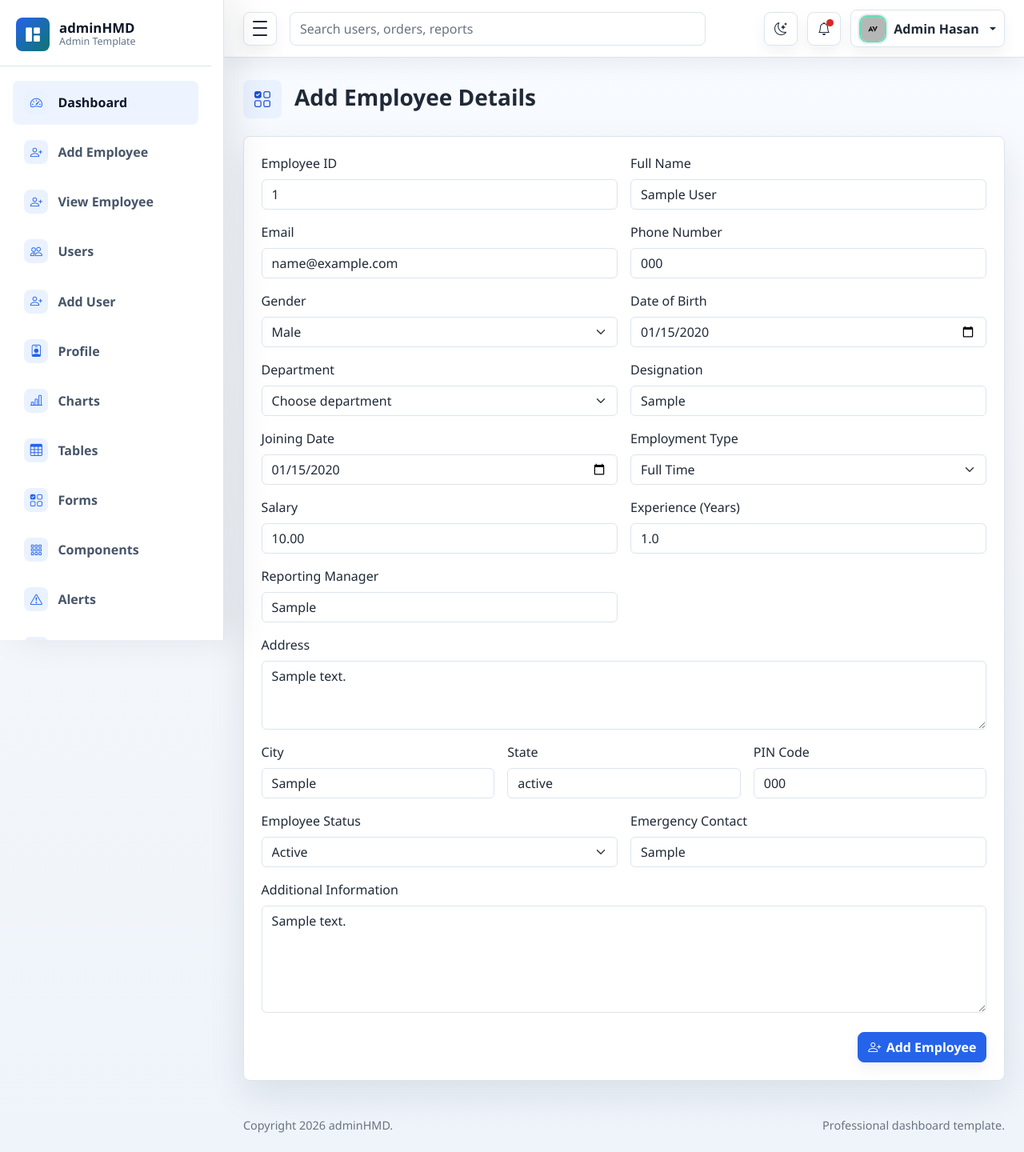
After one commit to NirjalaPagarDeore/Employee-Management-System-Django, a Django app: page /update_employee/1/ in a window 1280 px wide. The commit adds this page. Shown: the whole page at 80% size. Run offline with Django 5.2, Linux system fonts and the light colour scheme; tables that the repository leaves empty hold one stand-in row (values such as "Sample post"); some libraries are stand-ins or nearby versions.

Commit message:
Add employee update and view features

```diff
--- a/employees/urls.py
+++ b/employees/urls.py
@@ -7,5 +7,9 @@ urlpatterns = [
      path("add_employee/", views.add_employee, name="add_employee"),
 
     path("employee_list/", views.employee_list, name="employee_list"),
+    path("delete_employee/<int:id>/", views.delete_employee, name="delete_employee"),
+    path("update_employee/<int:id>/", views.update_employee, name="update_employee"),
+
+    path("view_employee/<int:id>/", views.view_employee, name="view_employee"),
 
 ]
--- a/employees/views.py
+++ b/employees/views.py
@@ -48,3 +48,62 @@ def employee_list(request):
         "employees/employee_list.html",
         {"employees": employees}
     )
+
+
+######  Delete Employee
+def delete_employee(request, id):
+
+    employee = Employee.objects.get(id=id)
+
+    employee.delete()
+
+    return redirect("employee_list")
+
+######  Update Employee
+def update_employee(request, id):
+
+    employee = Employee.objects.get(id=id)
+
+    if request.method == "POST":
+
+        employee.employee_id = request.POST["employee_id"]
+        employee.name = request.POST["name"]
+        employee.email = request.POST["email"]
+        employee.phone = request.POST["phone"]
+        employee.gender = request.POST["gender"]
+        employee.date_of_birth = request.POST["date_of_birth"]
+        employee.department = request.POST["department"]
+        employee.designation = request.POST["designation"]
+        employee.joining_date = request.POST["joining_date"]
+        employee.employment_type = request.POST["employment_type"]
+        employee.salary = request.POST["salary"]
+        employee.experience = request.POST["experience"]
+        employee.manager = request.POST["manager"]
+        employee.address = request.POST["address"]
+        employee.city = request.POST["city"]
+        employee.state = request.POST["state"]
+        employee.pincode = request.POST["pincode"]
+        employee.status = request.POST["status"]
+        employee.emergency_contact = request.POST["emergency_contact"]
+        employee.message = request.POST.get("message", "")
+
+        employee.save()
+
+        return redirect("employee_list")
+
+    return render(
+        request,
+        "employees/update_employee.html",
+        {"employee": employee}
+    )
+
+#####View employee details
+def view_employee(request, id):
+
+    employee = Employee.objects.get(id=id)
+
+    return render(
+        request,
+        "employees/view_employee.html",
+        {"employee": employee}
+    )
--- /dev/null
+++ b/templates/employees/update_employee.html
@@ -0,0 +1,275 @@
+
+{% extends "base.html" %}
+
+{% block content %}
+{% load static %}
+
+        <div class="container-fluid px-3 px-lg-4 py-4">
+          <div class="page-heading">
+            <div class="page-heading-copy">
+              <span class="page-icon"><i class="bi bi-ui-checks-grid" aria-hidden="true"></i></span>
+              <div>
+
+                <h1 class="h3 mb-1">Add Employee Details</h1>
+
+              </div>
+            </div>
+
+          </div>
+
+          <section class="row g-3">
+            <div class="col-12 col-xl-12">
+
+<!-- <form class="panel needs-validation" novalidate> -->
+    <form method="POST" class="panel needs-validation">
+
+    {% csrf_token %}
+    <div class="row g-3">
+
+        <!-- Employee ID -->
+        <div class="col-md-6">
+            <label class="form-label" for="employeeId">Employee ID</label>
+            <input class="form-control" id="employeeId" name="employee_id" value="{{ employee.employee_id }}" type="text" required>
+            <div class="invalid-feedback">
+                Employee ID is required.
+            </div>
+        </div>
+
+        <!-- Full Name -->
+        <div class="col-md-6">
+            <label class="form-label" for="employeeName">Full Name</label>
+            <input class="form-control" id="employeeName" name="name" value="{{ employee.name }}" type="text" required>
+            <div class="invalid-feedback">
+                Full name is required.
+            </div>
+        </div>
+
+        <!-- Email -->
+        <div class="col-md-6">
+            <label class="form-label" for="employeeEmail">Email</label>
+            <input class="form-control" id="employeeEmail" type="email" name="email" value="{{ employee.email }}" required>
+            <div class="invalid-feedback">
+                Valid email is required.
+            </div>
+        </div>
+
+        <!-- Phone -->
+        <div class="col-md-6">
+            <label class="form-label" for="employeePhone">Phone Number</label>
+            <input class="form-control" id="employeePhone" type="tel" name="phone" value="{{ employee.phone }}"
+                   pattern="[0-9]{10}" required>
+            <div class="invalid-feedback">
+                Enter a valid 10-digit phone number.
+            </div>
+        </div>
+
+        <!-- Gender -->
+        <div class="col-md-6">
+            <label class="form-label" for="employeeGender">Gender</label>
+            <select class="form-select" id="employeeGender" name="gender" required>
+                <option value="">Choose gender</option>
+                <option  value="Male"{% if employee.gender == "Male" %}selected{% endif %}>Male</option>
+                <option value="Female"{% if employee.gender == "Female" %}selected{% endif %}>Female</option>
+                <option value="Other" {% if employee.gender == "Other" %}selecte {% endif %}>Other</option>
+            </select>
+            <div class="invalid-feedback">
+                Please select gender.
+            </div>
+        </div>
+
+        <!-- Date of Birth -->
+        <div class="col-md-6">
+            <label class="form-label" for="dateOfBirth">Date of Birth</label>
+          <input class="form-control"
+       id="dateOfBirth"
+       type="date"
+       name="date_of_birth"  value="{{ employee.date_of_birth|date:'Y-m-d' }}"
+       required>
+            <div class="invalid-feedback">
+                Date of birth is required.
+            </div>
+        </div>
+
+        <!-- Department -->
+        <div class="col-md-6">
+            <label class="form-label" for="department">Department</label>
+            <select class="form-select" id="department" name="department" value="{{ employee.department }}" required>
+                <option value="">Choose department</option>
+                <option value="HR"{% if employee.department == "HR" %}selected{% endif %}>HR</option>
+                <option value="IT"{% if employee.department == "IT" %}selected{% endif %}>IT</option>
+                <option value="Finance"{% if employee.department == "Finance" %}selected{% endif %}>Finance</option>
+                <option value="Marketing"{% if employee.department == "Marketing" %}selected{% endif %}>Marketing</option>
+                <option value="Sales"{% if employee.department == "Sales" %}selected{% endif %}>Sales</option>
+                <option value="Operations"{% if employee.department == "Operations" %}selected{% endif %}>Operations</option>
+                <option value="Administration"{% if employee.department == "Administration" %}selected{% endif %}>Administration</option>
+            </select>
+            <div class="invalid-feedback">
+                Please select a department.
+            </div>
+        </div>
+
+        <!-- Designation -->
+        <div class="col-md-6">
+            <label class="form-label" for="designation">Designation</label>
+            <input class="form-control" id="designation" type="text" name="designation" value="{{ employee.designation}}" required>
+            <div class="invalid-feedback">
+                Designation is required.
+            </div>
+        </div>
+
+        <!-- Joining Date -->
+        <div class="col-md-6">
+            <label class="form-label" for="joiningDate">Joining Date</label>
+            <input class="form-control" id="joiningDate" type="date" name="joining_date" value="{{ employee.joining_date|date:'Y-m-d' }}" required>
+            <div class="invalid-feedback">
+                Joining date is required.
+            </div>
+        </div>
+
+        <!-- Employment Type -->
+        <div class="col-md-6">
+            <label class="form-label" for="employmentType">
+                Employment Type
+            </label>
+            <select class="form-select" id="employmentType" name="employment_type" required>
+                <option value="">Choose employment type</option>
+                <option value="Full Time" {% if employee.employment_type == "Full Time" %}selected {% endif %}>Full Time</option>
+                <option value="Part Time" {% if employee.employment_type == "Part Time" %}selected {% endif %}>Part Time</option>
+                <option value="Contract" {% if employee.employment_type == "Contract" %}selected {% endif %}>Contract</option>
+                <option value="Intern" {% if employee.employment_type == "Intern" %}selected {% endif %}>Intern</option>
+
+                <option value="Freelancer">Freelancer</option>
+            </select>
+            <div class="invalid-feedback">
+                Please select employment type.
+            </div>
+        </div>
+
+        <!-- Salary -->
+        <div class="col-md-6">
+            <label class="form-label" for="salary">Salary</label>
+            <input class="form-control" id="salary" type="number" name="salary" value="{{ employee.salary }}"
+                   min="1" required>
+            <div class="invalid-feedback">
+                Enter a valid salary.
+            </div>
+        </div>
+
+        <!-- Experience -->
+        <div class="col-md-6">
+            <label class="form-label" for="experience">
+                Experience (Years)
+            </label>
+            <input class="form-control" id="experience" type="number" name="experience" value="{{ employee.experience }}"
+                   min="0" step="0.1" required>
+            <div class="invalid-feedback">
+                Enter valid experience.
+            </div>
+        </div>
+
+        <!-- Manager -->
+        <div class="col-md-6">
+            <label class="form-label" for="manager">
+                Reporting Manager
+            </label>
+            <input class="form-control" id="manager" type="text" name="manager" value="{{ employee.manager }}" required>
+            <div class="invalid-feedback">
+                Reporting manager is required.
+            </div>
+        </div>
+
+        <!-- Address -->
+        <div class="col-12">
+            <label class="form-label" for="address">Address</label>
+            <textarea class="form-control" id="address" name="address"
+                      rows="3" required>{{ employee.address }}</textarea>
+            <div class="invalid-feedback">
+                Address is required.
+            </div>
+        </div>
+
+        <!-- City -->
+        <div class="col-md-4">
+            <label class="form-label" for="city">City</label>
+            <input class="form-control" id="city" type="text" name="city" value="{{ employee.city }}" required>
+            <div class="invalid-feedback">
+                City is required.
+            </div>
+        </div>
+
+        <!-- State -->
+        <div class="col-md-4">
+            <label class="form-label" for="state">State</label>
+            <input class="form-control" id="state" type="text" name="state" value="{{ employee.state }}" required>
+            <div class="invalid-feedback">
+                State is required.
+            </div>
+        </div>
+
+        <!-- PIN Code -->
+        <div class="col-md-4">
+            <label class="form-label" for="pincode">PIN Code</label>
+            <input class="form-control" id="pincode" type="text" name="pincode" value="{{ employee.pincode }}"
+                   pattern="[0-9]{6}" required>
+            <div class="invalid-feedback">
+                Enter a valid 6-digit PIN code.
+            </div>
+        </div>
+
+        <!-- Employee Status -->
+        <div class="col-md-6">
+            <label class="form-label" for="status">Employee Status</label>
+            <select class="form-select" id="status" name="status" required>
+                <option value="">Choose status</option>
+                <option value="Active" {% if employee.status == "Active" %}selected {% endif %}>Active</option>
+                <option value="Inactive" {% if employee.status == "Inactive" %}selected{% endif %}>Inactive</option>
+                <option value="On Leave"  {% if employee.status == "On Leave" %}selected{% endif %}>On Leave</option>
+                <option value="Resigned"  {% if employee.status == "Resigned" %}selected{% endif %}>Resigned</option>
+                <option value="Terminated"  {% if employee.status == "Terminated" %}selected{% endif %}>Terminated</option>
+            </select>
+            <div class="invalid-feedback">
+                Please select employee status.
+            </div>
+        </div>
+
+        <!-- Emergency Contact -->
+        <div class="col-md-6">
+            <label class="form-label" for="emergencyContact">
+                Emergency Contact
+            </label>
+            <input class="form-control" id="emergencyContact"
+                   type="tel" name="emergency_contact" value="{{ employee.emergency_contact }}" pattern="[0-9]{10}" required>
+            <div class="invalid-feedback">
+                Enter a valid emergency contact number.
+            </div>
+        </div>
+
+        <!-- Message / Additional Information -->
+        <div class="col-12">
+            <label class="form-label" for="message">
+                Additional Information
+            </label>
+            <textarea class="form-control" name="message"  id="message"
+                      rows="5">{{ employee.message }}</textarea>
+        </div>
+
+    </div>
+
+    <!-- Submit Button -->
+    <div class="d-flex justify-content-end mt-4">
+        <button class="btn btn-primary" type="submit">
+            <i class="bi bi-person-plus" aria-hidden="true"></i>
+            Add Employee
+        </button>
+    </div>
+
+</form>
+
+
+            </div>
+
+          </section>
+        </div>
+
+
+      {% endblock %}
--- a/templates/includes/footer.html
+++ b/templates/includes/footer.html
@@ -1,6 +1,6 @@
   <footer class="admin-footer">
         <div class="container-fluid px-3 px-lg-4">
-          <span>Copyright 2026 adminHMD. <br> Developed by <a target="_blank" class="fw-bold text-success" href="https://github.com/HasanMahmudDev">Md. Hasan Mahmud</a> • Distributed by <a target="_blank" class="fw-bold text-success" href="https://themewagon.com">ThemeWagon</a> </span>
+          <span>Copyright 2026 adminHMD. <br>  </span>
           <span>Professional dashboard template.</span>
         </div>
       </footer>
```
Also changed, not shown: templates/employees/employee_list.html (+7 -3 lines), templates/employees/view_employee.html (added, +212 -0 lines).
